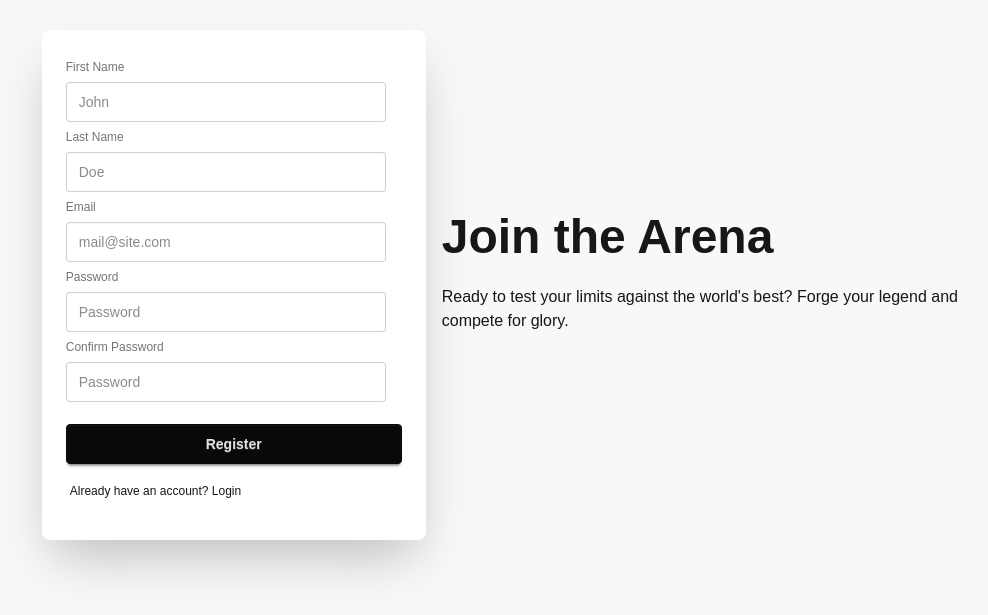
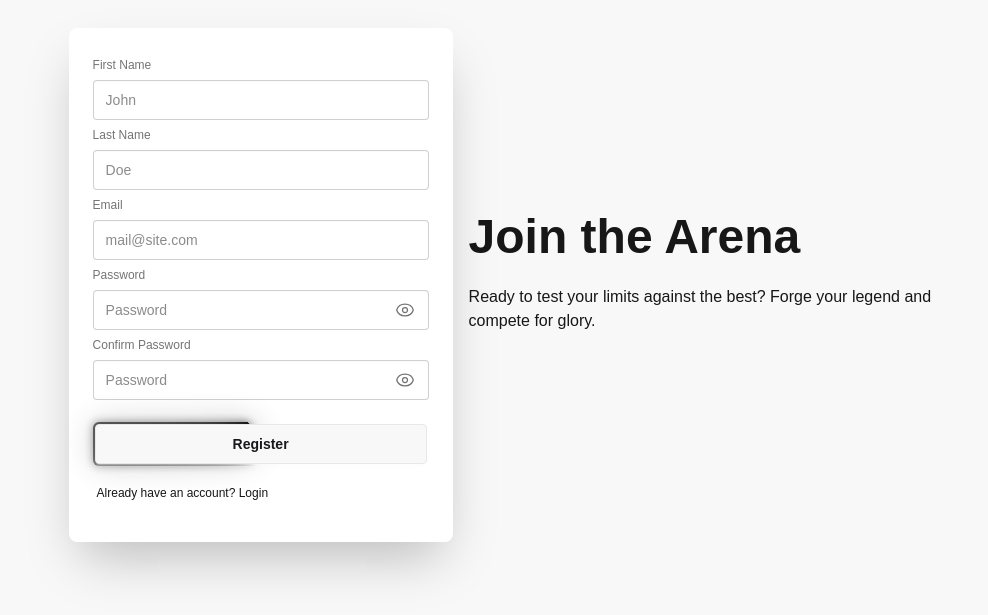
Before and after one commit to nuseif2006/Rank_sys_frontend, a Next.js app: page /register in a window 1280 px wide. Shown: the part 115-730 px from the top of the page, without its empty margins (139-1127 px from the left). Built offline with nearby package versions, Linux system fonts and the light colour scheme.

Commit message:
added backend

```diff
--- /dev/null
+++ b/app/components/customButton.tsx
@@ -0,0 +1,12 @@
+const customButton = ({onClick, text}: any) => {
+  return (
+    <button
+    className="btn w-full"
+    onClick={onClick}
+    >
+        {text}
+    </button>
+  )
+}
+
+export default customButton
--- /dev/null
+++ b/app/components/customInput.tsx
@@ -0,0 +1,9 @@
+import React from 'react'
+
+const customInput = ({pholder, type, value, onChange}: any) => {
+  return (
+    <input className="input w-full" placeholder={pholder} type={type || "text"} value={value} onChange={onChange} />
+  )
+}
+
+export default customInput
--- a/app/page.tsx
+++ b/app/page.tsx
@@ -1,5 +1,6 @@
 import Image from "next/image";
 import Link from "next/link";
+import { Toaster } from "react-hot-toast";
 
 export default function Home() {
   return (
@@ -28,6 +29,7 @@ refine your skills in real-time.
     </div>
   </div>
 </div>
+    <Toaster/>
     </main>
   );
 }
--- a/app/register/page.tsx
+++ b/app/register/page.tsx
@@ -1,14 +1,43 @@
+"use client"
 import Link from 'next/link'
-import React from 'react'
+import Button from '../components/customButton'
+import Input from '../components/customInput'
+import { ChangeEvent, useState } from 'react'
+import toast, { Toaster } from 'react-hot-toast'
 
 const registerPage = () => {
+  const [fname, setFname] = useState("")
+  const [lname, setLname] = useState("")
+  const [email, setEmail] = useState("")
+  const [pass, setPass] = useState("")
+  const [cpass, setCpass] = useState("")
+  const [showPassword, setShowPassword] = useState(false)
+  const Register = () => {
+    if (fname == "" || lname == "" || email == "" || pass == "" || cpass == ""){
+      return toast.error("Fill all the fields")
+    }
+    else if (pass != cpass){
+      return toast.error("Password not equal")
+    }
+    else if (!email.includes("@gmail.com")){
+      return toast.error("Email should be in correct format")
+    }
+    fetch("http://localhost:5000/register", {
+      method: "POST",
+      headers: {"Content-Type": "application/json"},
+      body: JSON.stringify({fname, lname, email, pass})
+    })
+    .then(res => res.json())
+    .then(data => console.log(data))
+    .catch(() => toast.error("Connection timed-out"))
+  }
   return (
     <div className="hero bg-base-200 min-h-screen">
   <div className="hero-content flex-col lg:flex-row-reverse">
     <div className="text-center lg:text-left">
       <h1 className="text-5xl font-bold">Join the Arena</h1>
       <p className="py-6">
-        Ready to test your limits against the world's best? Forge your legend and compete for
+        Ready to test your limits against the best? Forge your legend and compete for
         glory.
       </p>
     </div>
@@ -16,21 +45,145 @@ const registerPage = () => {
       <div className="card-body">
         <fieldset className="fieldset">
           <label className="label">First Name</label>
-          <input className="input" placeholder="John" />
+          <Input
+          pholder={"John"}
+          value={fname}
+          onChange={(e: ChangeEvent<HTMLInputElement>) => setFname(e.target.value)}
+          />
           <label className="label">Last Name</label>
-          <input className="input" placeholder="Doe" />
+          <Input
+          pholder={"Doe"}
+          value={lname}
+          onChange={(e: ChangeEvent<HTMLInputElement>) => setLname(e.target.value)}
+          />
            <label className="label">Email</label>
-          <input type='email' className="input" placeholder="mail@site.com" />
+          <Input
+          pholder={"mail@site.com"}
+          type={"email"}
+          value={email}
+          onChange={(e: ChangeEvent<HTMLInputElement>) => setEmail(e.target.value)}
+          />
           <label className="label">Password</label>
-          <input type="password" className="input" placeholder="Password" />
+
+        <div className="relative">
+          <Input
+          type={showPassword ? "text" : "password"}
+          pholder={"Password"}
+          value={pass}
+          onChange={(e: ChangeEvent<HTMLInputElement>) => setPass(e.target.value)}
+          />
+          <button
+          type="button"
+          onClick={() => setShowPassword(!showPassword)}
+          className="btn btn-ghost btn-sm btn-circle absolute right-2 top-1/2 -translate-y-1/2 text-base-content/60 hover:text-base-content"
+          aria-label={showPassword ? 'Hide password' : 'Show password'}
+        >
+          {showPassword ? (
+            /* Eye Off Icon (Hide) */
+            <svg
+            xmlns="http://www.w3.org/2000/svg"
+            fill="none"
+            viewBox="0 0 24 24"
+              strokeWidth={1.5}
+              stroke="currentColor"
+              className="w-5 h-5"
+              >
+              <path
+                strokeLinecap="round"
+                strokeLinejoin="round"
+                d="M3.98 8.223A10.477 10.477 0 001.934 12C3.226 16.338 7.244 19.5 12 19.5c.993 0 1.953-.138 2.863-.395M6.228 6.228A10.45 10.45 0 0112 4.5c4.756 0 8.773 3.162 10.065 7.498a10.523 10.523 0 01-4.293 5.774M6.228 6.228L3 3m3.228 3.228l3.65 3.65m7.894 7.894L21 21m-3.228-3.228l-3.65-3.65m0 0a3 3 0 10-4.243-4.243m4.242 4.242L9.88 9.88"
+                />
+            </svg>
+          ) : (
+            /* Eye Icon (Show) */
+            <svg
+              xmlns="http://www.w3.org/2000/svg"
+              fill="none"
+              viewBox="0 0 24 24"
+              strokeWidth={1.5}
+              stroke="currentColor"
+              className="w-5 h-5"
+            >
+              <path
+                strokeLinecap="round"
+                strokeLinejoin="round"
+                d="M2.036 12c1.274 4.057 5.065 7 9.964 7 4.9 0 8.69-2.943 9.964-7-1.274-4.057-5.065-7-9.964-7-4.9 0-8.69 2.943-9.964 7z"
+                />
+              <path
+                strokeLinecap="round"
+                strokeLinejoin="round"
+                d="M15 12a3 3 0 11-6 0 3 3 0 016 0z"
+                />
+            </svg>
+          )}
+        </button>
+        </div>
           <label className="label">Confirm Password</label>
-          <input type="password" className="input" placeholder="Password" />
-          <button className="btn btn-neutral mt-4">Register</button>
+        <div className="relative">
+          <Input
+          type={showPassword ? "text": "password"}
+          pholder={"Password"}
+          value={cpass}
+          onChange={(e: ChangeEvent<HTMLInputElement>) => setCpass(e.target.value)}
+          />
+          <button
+          type="button"
+          onClick={() => setShowPassword(!showPassword)}
+          className="btn btn-ghost btn-sm btn-circle absolute right-2 top-1/2 -translate-y-1/2 text-base-content/60 hover:text-base-content"
+          aria-label={showPassword ? 'Hide password' : 'Show password'}
+        >
+          {showPassword ? (
+            /* Eye Off Icon (Hide) */
+            <svg
+            xmlns="http://www.w3.org/2000/svg"
+            fill="none"
+            viewBox="0 0 24 24"
+              strokeWidth={1.5}
+              stroke="currentColor"
+              className="w-5 h-5"
+              >
+              <path
+                strokeLinecap="round"
+                strokeLinejoin="round"
+                d="M3.98 8.223A10.477 10.477 0 001.934 12C3.226 16.338 7.244 19.5 12 19.5c.993 0 1.953-.138 2.863-.395M6.228 6.228A10.45 10.45 0 0112 4.5c4.756 0 8.773 3.162 10.065 7.498a10.523 10.523 0 01-4.293 5.774M6.228 6.228L3 3m3.228 3.228l3.65 3.65m7.894 7.894L21 21m-3.228-3.228l-3.65-3.65m0 0a3 3 0 10-4.243-4.243m4.242 4.242L9.88 9.88"
+                />
+            </svg>
+          ) : (
+            /* Eye Icon (Show) */
+            <svg
+              xmlns="http://www.w3.org/2000/svg"
+              fill="none"
+              viewBox="0 0 24 24"
+              strokeWidth={1.5}
+              stroke="currentColor"
+              className="w-5 h-5"
+            >
+              <path
+                strokeLinecap="round"
+                strokeLinejoin="round"
+                d="M2.036 12c1.274 4.057 5.065 7 9.964 7 4.9 0 8.69-2.943 9.964-7-1.274-4.057-5.065-7-9.964-7-4.9 0-8.69 2.943-9.964 7z"
+                />
+              <path
+                strokeLinecap="round"
+                strokeLinejoin="round"
+                d="M15 12a3 3 0 11-6 0 3 3 0 016 0z"
+                />
+            </svg>
+          )}
+        </button>
+        </div>
+        <div className='aura mt-4'>
+          <Button
+          onClick={Register}
+          text={"Register"}
+          />
+        </div>
           <Link href={"/"} className="my-3 mx-1">Already have an account? Login</Link>
         </fieldset>
       </div>
     </div>
   </div>
+<Toaster/>
 </div>
   )
 }
--- a/package.json
+++ b/package.json
@@ -11,7 +11,8 @@
   "dependencies": {
     "next": "16.3.1",
     "react": "19.2.8",
-    "react-dom": "19.2.8"
+    "react-dom": "19.2.8",
+    "react-hot-toast": "^2.6.0"
   },
   "devDependencies": {
     "@tailwindcss/postcss": "^4",
```
Also changed, not shown: 1 other file (tests, documents, lock files or other folders).
